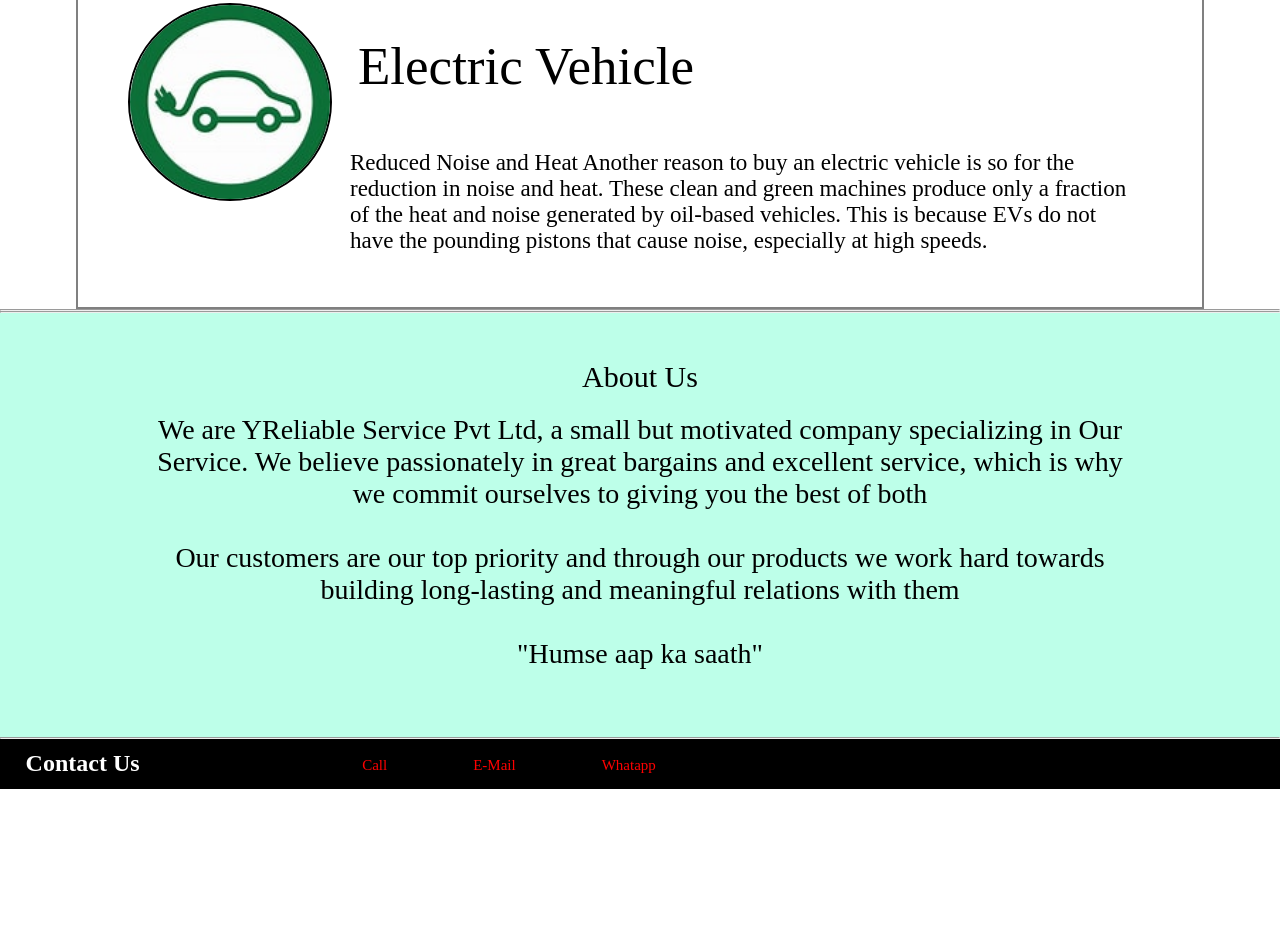
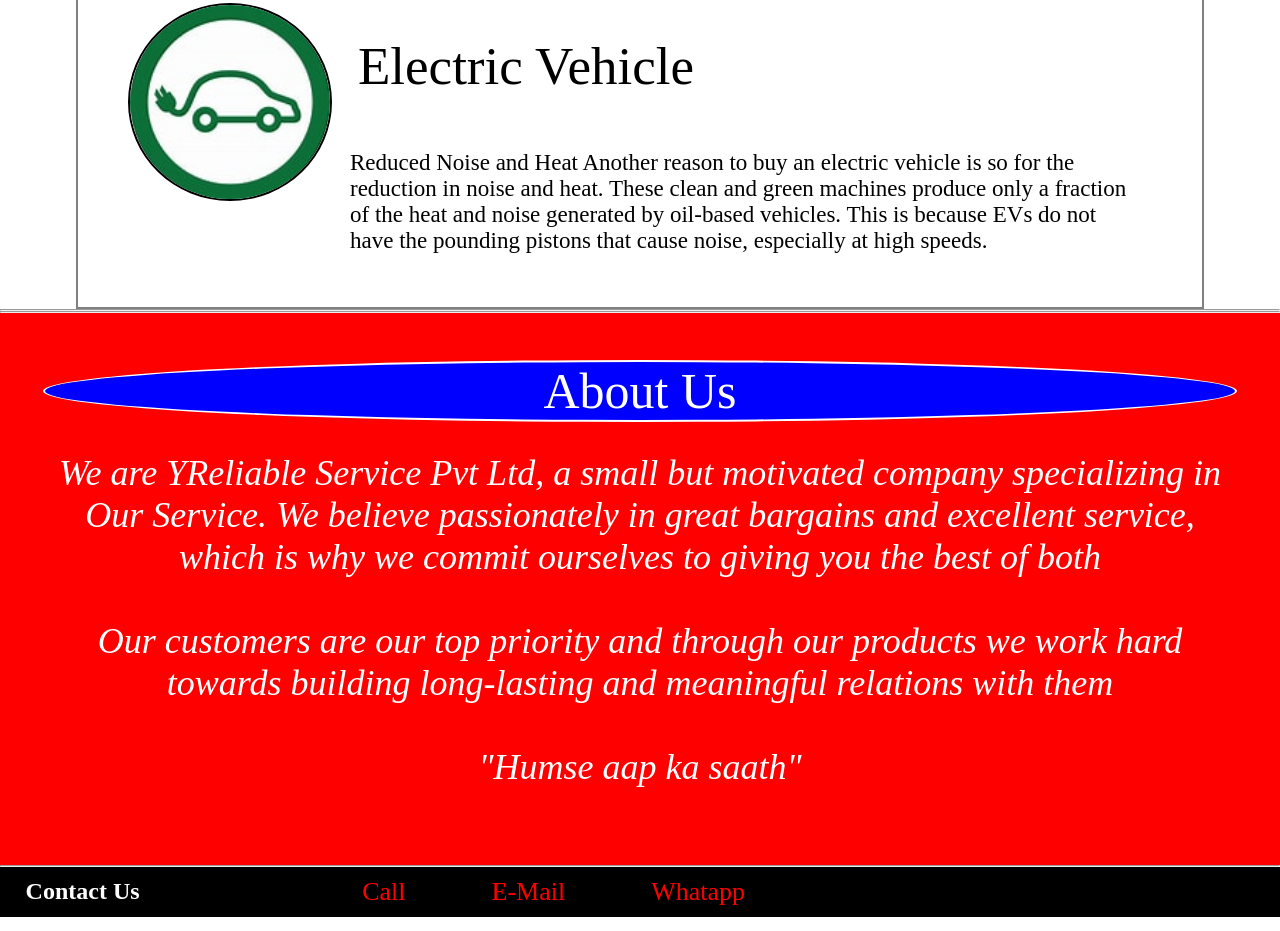
Before and after one commit to REDEYEDEVIL/DEVIL2, a plain HTML site: page index.html in a window 1280 px wide. Shown: the part 1777-2708 px from the top of the page. Before the commit the page ends 2580 px from the top, so only its background shows below. Drawn offline with Linux system fonts and the light colour scheme.

Commit message:
Update style.css

```diff
--- a/style.css
+++ b/style.css
@@ -7,7 +7,7 @@ html{
 }
 
 .background , .background1{
-    background: rgba(0, 0, 0, 0.7) url('mid-photo.jpg');
+    background: rgba(0, 0, 0, 0.7) url('/img/mid-photo.jpg');
     background-size: cover;
     background-blend-mode: lighten;
 }
@@ -17,6 +17,8 @@ html{
 .heading{
     padding: 1px 1px;
 }
+
+
 .navbar{
     display: flex;
     align-items: center;
@@ -27,20 +29,16 @@ html{
 
 
 .navlist{
-    width: 50%;
     display: flex;
     align-items: center;
     padding: 0px 154px;
-}
-.snav{
-    width: 22%;
 }
 
 
 
 .navlist li a{
 text-decoration: none;
-font-size: 15pxpx;
+font-size: 26px;
 color: rgb(255, 0, 0);
 }
 
@@ -51,7 +49,7 @@ color: rgb(255, 0, 0);
 .navlist li{
 
     list-style-type: none;
-    padding: 20px;
+    padding: 18px;
     font-size: 21px;
 
 }
@@ -95,7 +93,6 @@ a{
 .Next{
     background: none;
     text-decoration: none;
-
 }
 .number{
     padding: 10px;
@@ -152,17 +149,23 @@ a{
 
 .about{
     text-align: center;
-    background-color: rgb(189, 255, 233);
+    background-color:rgb(255, 0, 0);
     padding: 47px 43px;
 }
 
-.fhaed{
-    font-size: 30px;
+.fhaed {
+    color: white;
+    border: 2px solid white;
+    border-radius: 50%;
+    background-color: blue;
+    font-size: 50px;
 }
 
 .shaed{
-    font-size: 28px;
-    padding: 20px 97px;
+    font-size: 36px;
+    font-style: italic;
+    color: white;
+    padding: 30px 0px;
 }
 .contact{
     background-color: rgb(0, 0, 0);
@@ -201,7 +204,7 @@ a{
 
 .infocon li a{
     text-decoration: none;
-    font-size: 15px;
+    font-size: 26px;
     color: rgb(255, 0, 0);
     }
 
```
